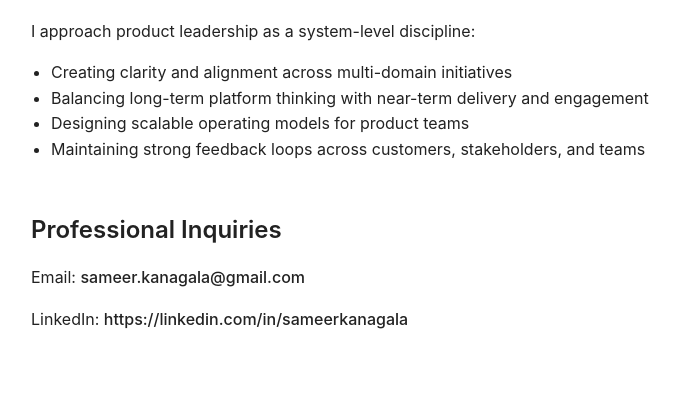
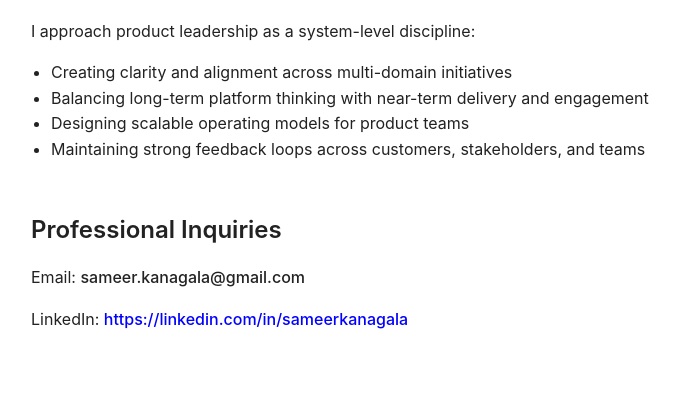
Before and after one commit to margocoder/portfolio, a Flask app: page / in a window 1280 px wide. Shown: the part 1282-1702 px from the top of the page, without its empty margins (199-879 px from the left). Run offline with Flask 3, Linux system fonts and the light colour scheme.

Commit message:
Update index.html

```diff
--- a/templates/index.html
+++ b/templates/index.html
@@ -173,7 +173,7 @@
   <section class="section contact">
     <h2>Professional Inquiries</h2>
     <p>Email: <a href="mailto:sameer.kanagala@gmail.com">sameer.kanagala@gmail.com</a></p>
-    <p>LinkedIn: <a href="https://linkedin.com/in/sameerkanagala">https://linkedin.com/in/sameerkanagala</a></p>
+    <p>LinkedIn: <a href="https://linkedin.com/in/sameerkanagala" style="color: blue;">https://linkedin.com/in/sameerkanagala</a></p>
   </section>
 
 </body>
```
